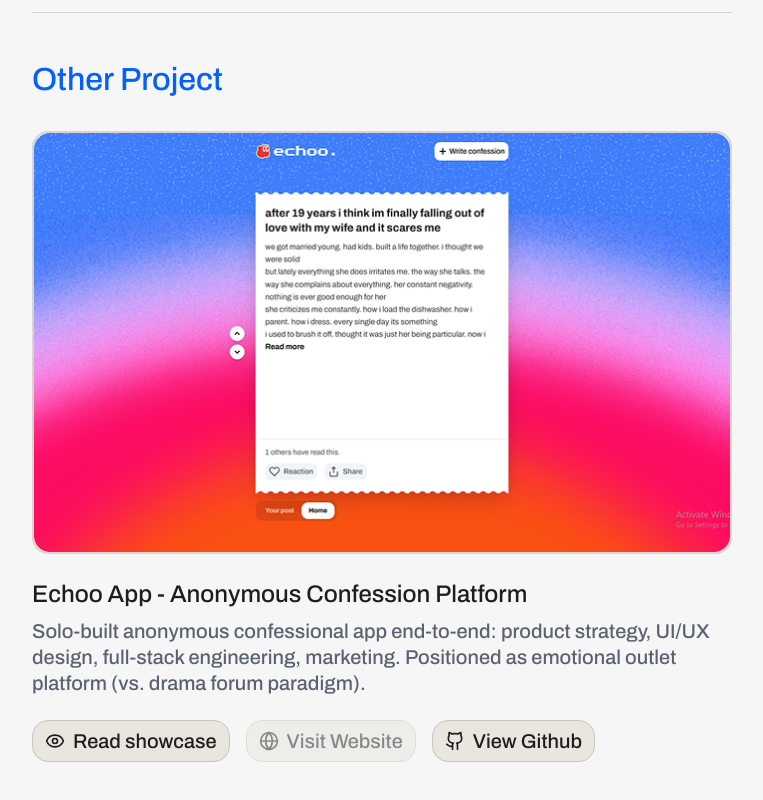
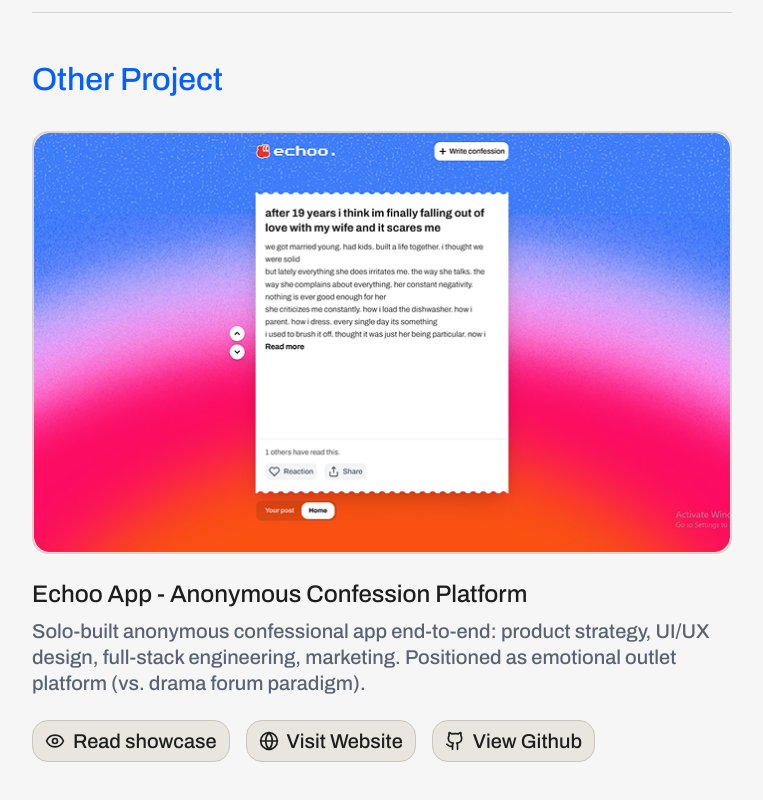
Before and after one commit to nomnom58/quans-port-2, a React (Vite) app: page /showcase/quans-portfolio in a window 1280 px wide. Shown: the part 4409-5209 px from the top of the page, without its empty margins (258-1021 px from the left). Built offline with nearby package versions, Linux system fonts and the light colour scheme.

Commit message:
Bỏ tình trạng disbaled button visit website echoo
đã sửa xong echoo nên bỏ disbaled nút visit website echoo

```diff
--- a/src/App.tsx
+++ b/src/App.tsx
@@ -10,7 +10,7 @@
 gsap.registerPlugin(ScrollTrigger);
 
 import TransitionWrapper from './components/pagetransition/TransitionWrapper';
-import MaintenanceTooltip from './components/ui/MaintenanceTooltip';
+
 
 export default function App() {
   return (
@@ -163,14 +163,12 @@
                   onClick={() => navigate('/showcase/echoo')}
                 />
                 <div className="flex gap-2 w-full md:w-auto md:flex-none">
-                  <MaintenanceTooltip>
-                    <Button
-                      text="Visit Website"
-                      icon={Monitor}
-                      disabled
-                      className="flex-1 md:flex-none md:w-auto"
-                    />
-                  </MaintenanceTooltip>
+                  <Button
+                    text="Visit Website"
+                    icon={Monitor}
+                    className="flex-1 md:flex-none md:w-auto"
+                    onClick={() => window.open('https://www.myechoo.xyz/', '_blank', 'noopener,noreferrer')}
+                  />
                   <Button text="View Github" icon={Github} className="flex-1 md:flex-none md:w-auto" onClick={() => window.open('https://github.com/nomnom58/untold', '_blank', 'noopener,noreferrer')} />
                 </div>
               </div>
--- a/src/EchooShowcase.tsx
+++ b/src/EchooShowcase.tsx
@@ -4,7 +4,7 @@
 import { Button } from './components/Button';
 import { ShowcaseToggle } from './components/ShowcaseToggle';
 import { motion } from 'motion/react';
-import MaintenanceTooltip from './components/ui/MaintenanceTooltip';
+
 
 // Danh sách các ảnh trong thư mục /public/showcase/echoo/
 // Bạn có thể sửa tên file trong mảng này cho phù hợp với thực tế.
@@ -149,12 +149,13 @@
           </p>
 
           <div className="flex gap-3 mt-8">
-            <MaintenanceTooltip>
-              <div className="inline-flex items-center justify-center px-3 py-[7px] md:py-2.5 bg-[#E9E6E0] border border-[#CAC5BD] rounded-[12px] md:rounded-[16px] transition-all opacity-50 pointer-events-none text-[16px] md:text-[20px] font-[500] text-[#1D1D1D] leading-none w-fit">
-                <Monitor className="w-4 h-4 md:w-5 md:h-5 mr-2 text-[#1D1D1D] shrink-0" />
-                Visit website
-              </div>
-            </MaintenanceTooltip>
+            <button
+              onClick={() => window.open('https://www.myechoo.xyz/', '_blank', 'noopener,noreferrer')}
+              className="inline-flex items-center justify-center px-3 py-[7px] md:py-2.5 bg-[#E9E6E0] border border-[#CAC5BD] rounded-[12px] md:rounded-[16px] transition-all hover:brightness-95 active:scale-95 text-[16px] md:text-[20px] font-[500] text-[#1D1D1D] leading-none w-fit"
+            >
+              <Monitor className="w-4 h-4 md:w-5 md:h-5 mr-2 text-[#1D1D1D] shrink-0" />
+              Visit website
+            </button>
             <button
               onClick={() => window.open('https://github.com/nomnom58/untold', '_blank', 'noopener,noreferrer')}
               className="inline-flex items-center justify-center px-3 py-[7px] md:py-2.5 bg-btn-bg border border-btn-border rounded-[12px] md:rounded-[16px] transition-all hover:brightness-95 active:scale-95 text-[16px] md:text-[20px] font-[500] text-text-primary leading-none w-fit"
@@ -695,12 +696,13 @@
               Huge thanks to Quan for sharing the story behind Echoo and the details on the building product. Now test it out yourself and see if it's a great fit for you.
             </p>
             <div className="mt-6 flex flex-row gap-4 items-center">
-              <MaintenanceTooltip>
-                <div className="inline-flex items-center justify-center px-3 py-[7px] md:py-2.5 bg-[#E9E6E0] border border-[#CAC5BD] rounded-[12px] md:rounded-[16px] transition-all opacity-50 pointer-events-none text-[16px] md:text-[20px] font-[500] text-[#1D1D1D] leading-none w-fit">
-                  <Monitor className="w-4 h-4 md:w-5 md:h-5 mr-2 text-[#1D1D1D] shrink-0" />
-                  Visit website
-                </div>
-              </MaintenanceTooltip>
+              <button
+                onClick={() => window.open('https://www.myechoo.xyz/', '_blank', 'noopener,noreferrer')}
+                className="inline-flex items-center justify-center px-3 py-[7px] md:py-2.5 bg-[#E9E6E0] border border-[#CAC5BD] rounded-[12px] md:rounded-[16px] transition-all hover:brightness-95 active:scale-95 text-[16px] md:text-[20px] font-[500] text-[#1D1D1D] leading-none w-fit"
+              >
+                <Monitor className="w-4 h-4 md:w-5 md:h-5 mr-2 text-[#1D1D1D] shrink-0" />
+                Visit website
+              </button>
               <button
                 onClick={() => window.open('https://github.com/nomnom58/untold', '_blank', 'noopener,noreferrer')}
                 className="inline-flex items-center justify-center px-3 py-[7px] md:py-2.5 bg-btn-bg border border-btn-border rounded-[12px] md:rounded-[16px] transition-all hover:brightness-95 active:scale-95 text-[16px] md:text-[20px] font-[500] text-text-primary leading-none w-fit"
--- a/src/QuansPortfolio.tsx
+++ b/src/QuansPortfolio.tsx
@@ -4,7 +4,7 @@
 import { Button } from './components/Button';
 import { ShowcaseToggle } from './components/ShowcaseToggle';
 import { motion } from 'motion/react';
-import MaintenanceTooltip from './components/ui/MaintenanceTooltip';
+
 
 // Sub-component cho các khối cần animation khi cuộn
 const FadeIn: React.FC<{ children: React.ReactNode, delay?: number, className?: string }> = ({ children, delay = 0, className = "" }) => (
@@ -604,12 +604,13 @@
                   Read showcase
                 </button>
                 <div className="grid grid-cols-2 md:flex md:gap-4 gap-2">
-                  <MaintenanceTooltip>
-                    <div className="inline-flex items-center justify-center px-3 py-[7px] md:py-2.5 bg-[#E9E6E0] border border-[#CAC5BD] rounded-[12px] md:rounded-[16px] transition-all opacity-50 pointer-events-none text-[16px] md:text-[20px] font-[500] text-[#1D1D1D] leading-none w-full md:w-fit">
-                      <Globe className="w-4 h-4 md:w-5 md:h-5 mr-2 text-[#1D1D1D] shrink-0" />
-                      Visit Website
-                    </div>
-                  </MaintenanceTooltip>
+                  <button
+                    onClick={() => window.open('https://www.myechoo.xyz/', '_blank', 'noopener,noreferrer')}
+                    className="inline-flex items-center justify-center px-3 py-[7px] md:py-2.5 bg-[#E9E6E0] border border-[#CAC5BD] rounded-[12px] md:rounded-[16px] transition-all hover:brightness-95 active:scale-95 text-[16px] md:text-[20px] font-[500] text-[#1D1D1D] leading-none w-full md:w-fit"
+                  >
+                    <Globe className="w-4 h-4 md:w-5 md:h-5 mr-2 text-[#1D1D1D] shrink-0" />
+                    Visit Website
+                  </button>
                   <button
                     onClick={() => window.open('https://github.com/nomnom58/untold', '_blank', 'noopener,noreferrer')}
                     className="inline-flex items-center justify-center px-3 py-[7px] md:py-2.5 bg-btn-bg border border-btn-border rounded-[12px] md:rounded-[16px] transition-all hover:brightness-95 active:scale-95 text-[16px] md:text-[20px] font-[500] text-text-primary leading-none w-full md:w-fit"
```
